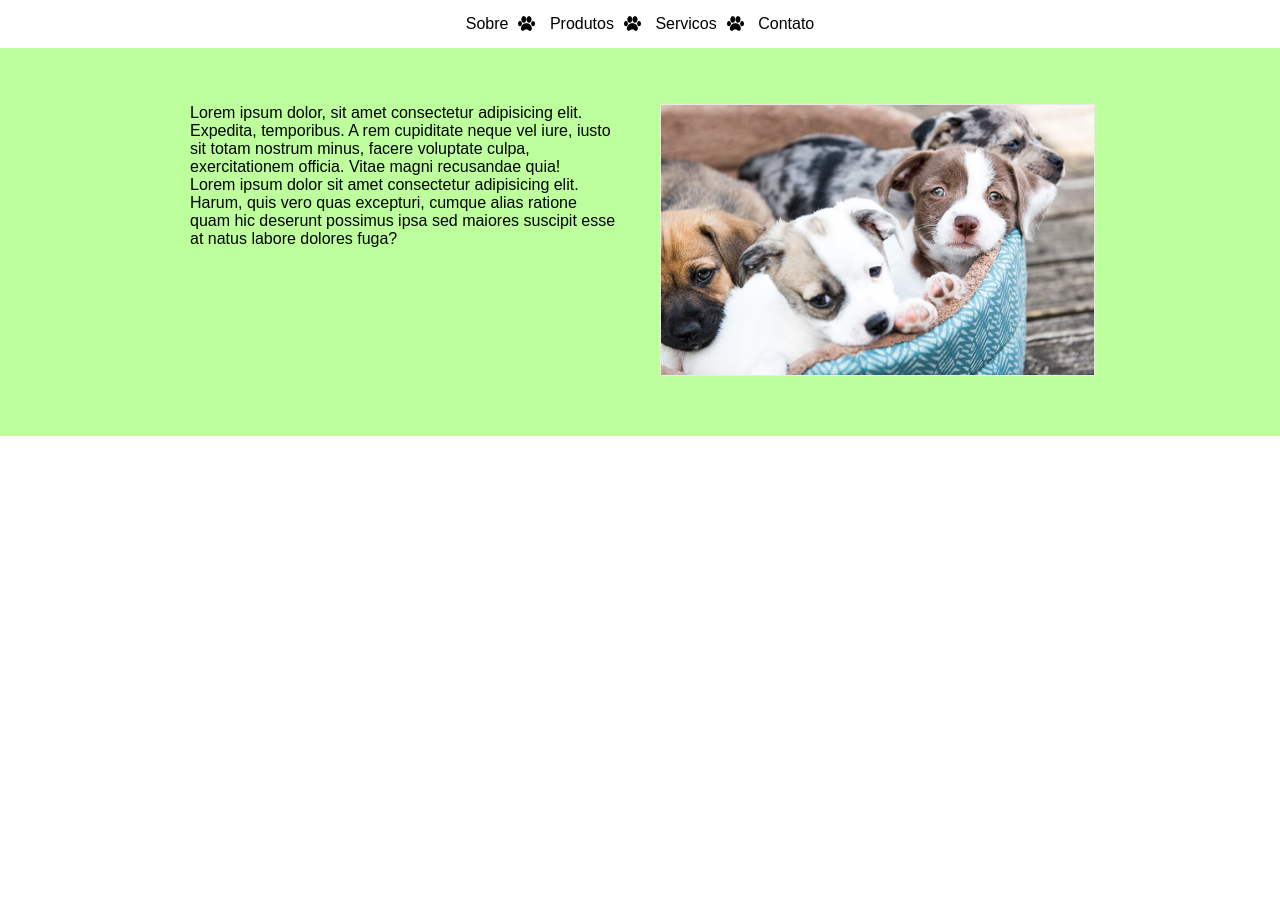
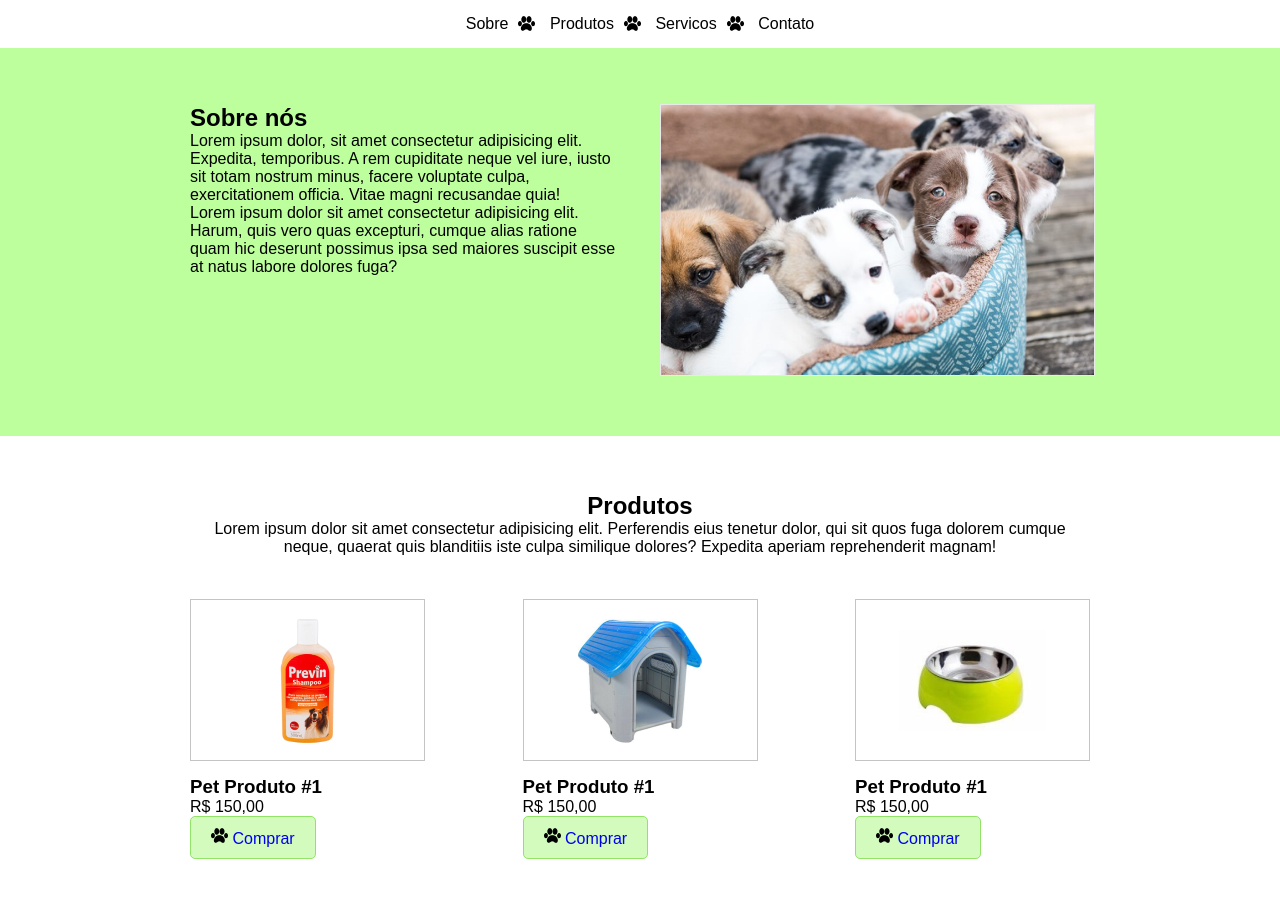
Before and after one commit to ferreiraalan13/Projeto_PetShop, a plain HTML site: page index.html in a window 1280 px wide. Shown: the part 104-1002 px from the top of the page. Before the commit the page ends 800 px from the top, so only its background shows below. Drawn offline with Linux system fonts and the light colour scheme.

Commit message:
Section Produto

```diff
--- a/css/petshop.css
+++ b/css/petshop.css
@@ -71,3 +71,37 @@ nav a:hover{
     width: 430px;
 
 }
+
+.texto-centralizado{
+    text-align: center;
+}
+
+.produto{
+    width: 235px;
+}
+
+.produto figure{
+    border: 1px solid #c4c4c4;
+    background-color: #fff;
+    margin: 0 0 15px 0;
+    text-align: center;
+    height: 160px;
+    line-height: 160px;
+}
+
+.produto figure img{
+    vertical-align: middle;
+}
+
+.btn-pata{
+    border: 1px solid #91e467;
+    background-color: #d2fbbd;
+    text-decoration: #000;
+    border-radius: 5px;
+    display: inline-block;
+    padding: 10px 20px;
+}
+
+#produto .flex-container{
+    margin-top: 43px;
+}
--- a/index.html
+++ b/index.html
@@ -25,8 +25,10 @@
 
     <section class="fundo-verde">
         <div class="container flex-container">
-            <div class="col"><p>Lorem ipsum dolor, sit amet consectetur adipisicing elit. Expedita, temporibus. A rem cupiditate neque vel iure, iusto sit totam nostrum minus, facere voluptate culpa, exercitationem officia. Vitae magni recusandae quia!</p>
-            <p>Lorem ipsum dolor sit amet consectetur adipisicing elit. Harum, quis vero quas excepturi, cumque alias ratione quam hic deserunt possimus ipsa sed maiores suscipit esse at natus labore dolores fuga?</p>
+            <div class="col">
+                <h2>Sobre nós</h2>
+                <p>Lorem ipsum dolor, sit amet consectetur adipisicing elit. Expedita, temporibus. A rem cupiditate neque vel iure, iusto sit totam nostrum minus, facere voluptate culpa, exercitationem officia. Vitae magni recusandae quia!</p>
+                <p>Lorem ipsum dolor sit amet consectetur adipisicing elit. Harum, quis vero quas excepturi, cumque alias ratione quam hic deserunt possimus ipsa sed maiores suscipit esse at natus labore dolores fuga?</p>
             </div>
             <div class="col">
                 <img src="img\img-sobre.jpg" alt="Cachorros">
@@ -34,6 +36,48 @@
         </div>
     </section>
 
+    <section id="produto">
+        <div class="container">
+            <h2 class="texto-centralizado">Produtos</h2>
+            <p class="texto-centralizado">Lorem ipsum dolor sit amet consectetur adipisicing elit. Perferendis eius tenetur dolor, qui sit quos fuga dolorem cumque neque, quaerat quis blanditiis iste culpa similique dolores? Expedita aperiam reprehenderit magnam!</p>
+            <div class="flex-container">
+                <article class="produto">
+                    <figure>
+                        <img src="img/produto-1.jpg" alt="Produto pet 1">
+                    </figure>
+                    <h3>Pet Produto #1</h3>
+                        <p>R$ 150,00</p>
+                        <a href="#" class="btn-pata">
+                            <img src="img/patinha-preta.png" alt="patinha">
+                            Comprar
+                        </a>
+                </article>
+                <article class="produto">
+                    <figure>
+                        <img src="img/produto-2.jpg" alt="Produto pet 1">
+                    </figure>
+                    <h3>Pet Produto #1</h3>
+                        <p>R$ 150,00</p>
+                        <a href="#" class="btn-pata">
+                            <img src="img/patinha-preta.png" alt="patinha">
+                            Comprar
+                        </a>
+                </article>
+                <article class="produto">
+                    <figure>
+                        <img src="img/produto-3.jpg" alt="Produto pet 1">
+                    </figure>
+                    <h3>Pet Produto #1</h3>
+                        <p>R$ 150,00</p>
+                        <a href="#" class="btn-pata">
+                            <img src="img/patinha-preta.png" alt="patinha">
+                            Comprar
+                        </a>
+                </article>
+            </div>
+
+        </div>
+    </section>
 
 </body>
 </html>
```
